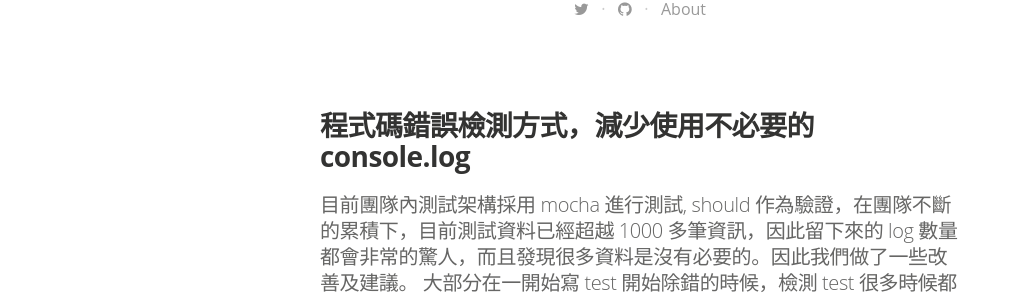
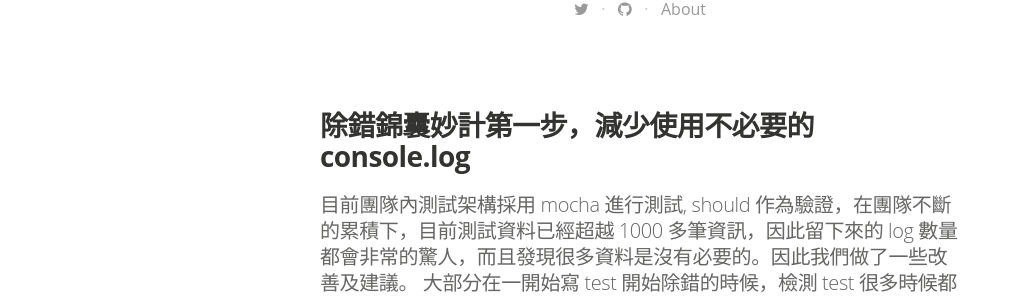
Before and after one commit to TMDer/warehouse, a Jekyll site: the page built from index.html, in a window 1280 px wide and 900 px high, scrolled down 487 px. Shown: the part 154-451 px from the top of the window, without its empty margins (0-1010 px from the left). Built offline with Jekyll 4.4.1, drawn with Linux system fonts in a browser that asks for light colours; nearby versions of some CDN libraries; some web fonts are replaced; the list of posts is cut into pages by our own code.

Commit message:
update title

```diff
--- a/_posts/2015-02-26-test-use-done.markdown
+++ b/_posts/2015-02-26-test-use-done.markdown
@@ -1,6 +1,6 @@
 ---
 layout: post
-title:  "程式碼錯誤檢測方式，減少使用不必要的 console.log"
+title:  "除錯錦囊妙計第一步，減少使用不必要的 console.log"
 date:   2015-02-26 12:36:07
 categories: warehouse work flow
 tags: work flow
```
